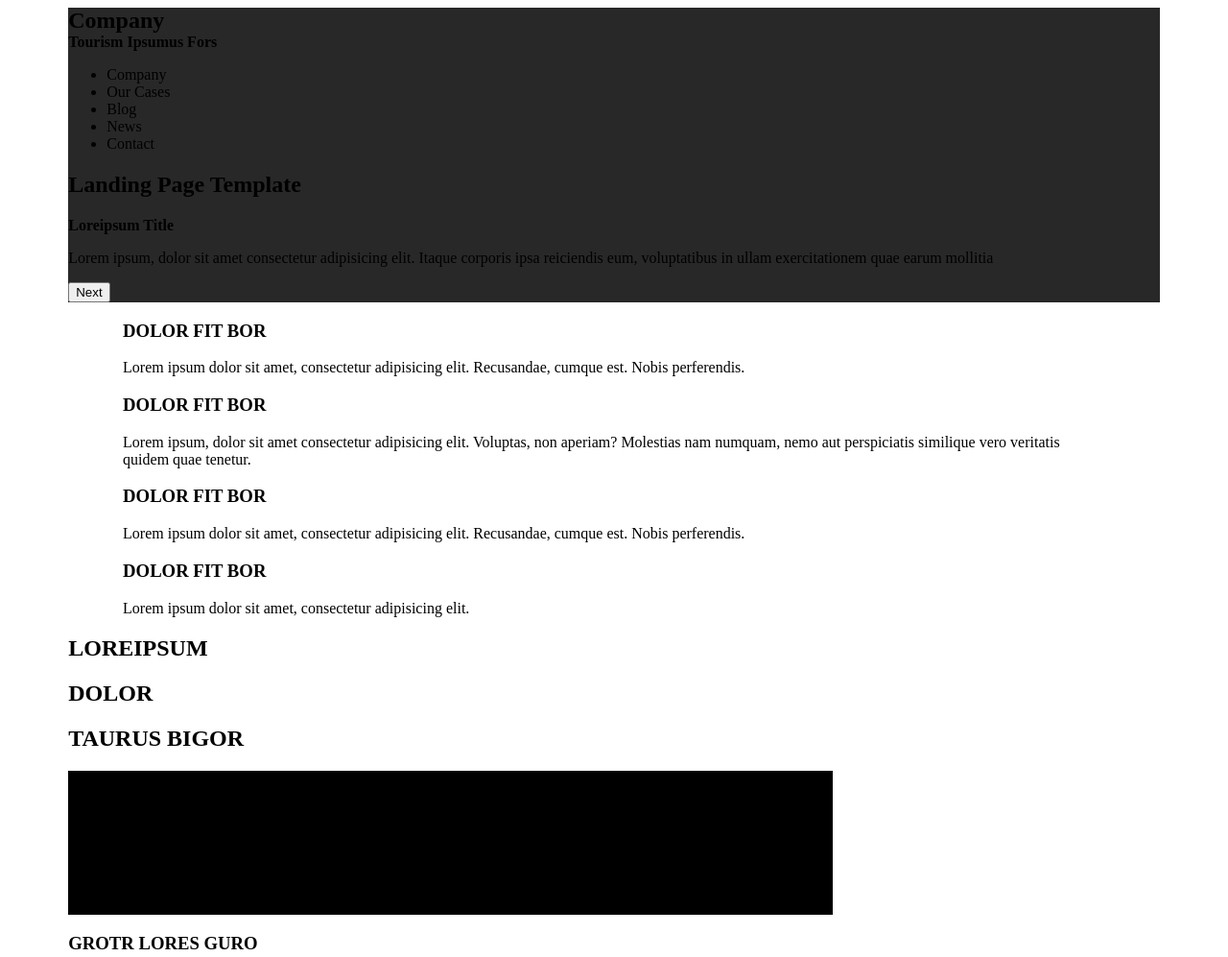
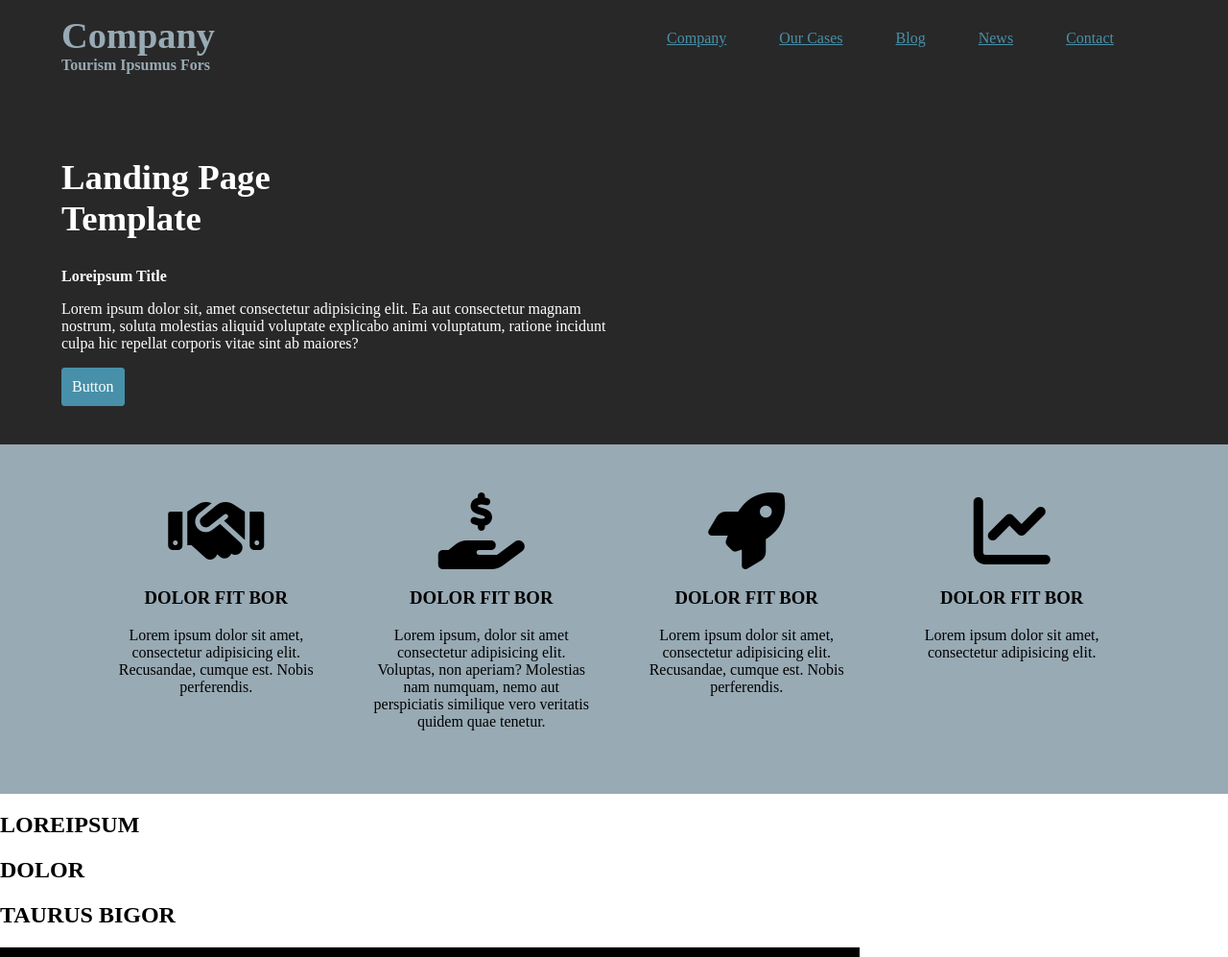
Before and after one commit to TirapatS/Basic-Landing-Page, a plain HTML site: page Basic-Landing-Page/index.html in a window 1280 px wide. Shown: the top 997 px of the page at 96% size. Drawn offline with Linux system fonts and the light colour scheme.

Commit message:
styled header, buttons and hero section. Also made buttons and navbar links have hover effect.

```diff
--- a/Basic-Landing-Page/index.html
+++ b/Basic-Landing-Page/index.html
@@ -6,18 +6,19 @@
     <meta name="viewport" content="width=device-width, initial-scale=1.0">
     <title>Basic Landing Page</title>
     <link rel="stylesheet" href="style.css">
+    <script src="https://kit.fontawesome.com/afe969073b.js" crossorigin="anonymous"></script>
 </head>
 <body>
+    <div class="colorBlack">
         <div class="container">
-        <div class="colorBlack">
-            <header>
+            <header class="header-container">
                 <div class="logo">
                     <div>
                         <h2>Company</h2>
                         <h4>Tourism Ipsumus Fors</h4>
                     </div>
                 </div>
-                <nav>
+                <nav class="navbar">
                     <ul>
                         <li>Company</li>
                         <li>Our Cases</li>
@@ -27,39 +28,47 @@
                     </ul>
                 </nav>
             </header>
-            <section class="heroContainer colorBlack">
+            <section class="heroContainer">
                 <div class="hero">
-                    <div>
                     <h1>Landing Page Template</h1>
                     <h4>Loreipsum Title</h4>
-                        <p>Lorem ipsum, dolor sit amet consectetur adipisicing elit. Itaque corporis ipsa reiciendis eum, voluptatibus in ullam exercitationem quae earum mollitia</p>
-                        <button>Next</button>
+                    <p>Lorem ipsum dolor sit, amet consectetur adipisicing elit. Ea aut consectetur magnam nostrum, soluta molestias aliquid voluptate explicabo animi voluptatum, ratione incidunt culpa hic repellat corporis vitae sint ab maiores?</p>
+                    <div class="button">Button</div>
+                </div>
+
+                <div class="imageHere">
+                    <img src="" alt="">
+                </div>
+            </section>
         </div>
     </div>
-
-                <div class="videoClip"></div>
-            </section>
-        </div>
-
         <body>
-            <section class="allSteps container">
-                <div class="stepOne">
+            <div class="colorGrey">
+                <div class="container">
+                    <section class="followSteps">
+                        <div class="stepOne center">
+                            <i class="fas fa-handshake fa-5x"></i>
                             <h3>DOLOR FIT BOR</h3>
                             <p>Lorem ipsum dolor sit amet, consectetur adipisicing elit. Recusandae, cumque est. Nobis perferendis.</p>
                         </div>
-                <div class="stepTwo">
+                        <div class="stepTwo center">
+                            <i class="fas fa-hand-holding-usd fa-5x"></i>
                             <h3>DOLOR FIT BOR</h3>
                             <p>Lorem ipsum, dolor sit amet consectetur adipisicing elit. Voluptas, non aperiam? Molestias nam numquam, nemo aut perspiciatis similique vero veritatis quidem quae tenetur.</p>
                         </div>
-                <div class="stepThree">
+                        <div class="stepThree center">
+                            <i class="fas fa-rocket fa-5x"></i>
                             <h3>DOLOR FIT BOR</h3>
                             <p>Lorem ipsum dolor sit amet, consectetur adipisicing elit. Recusandae, cumque est. Nobis perferendis.</p>
                         </div>
-                <div class="stepFour">
+                        <div class="stepFour center">
+                            <i class="fas fa-chart-line fa-5x"></i>
                             <h3>DOLOR FIT BOR</h3>
                             <p>Lorem ipsum dolor sit amet, consectetur adipisicing elit.</p>
                         </div>
                     </section>
+                </div>
+            </div>
 
             <section class="moreInfo">
                 <div class="leftSide">
@@ -102,10 +111,19 @@
             </section>
 
             <section class="contactUs">
-                <div>
+                <div class="moreText">
                     <h1>DOLOID FIT AMORUS</h1>
                     <p>Lorem ipsum dolor sit amet consectetur adipisicing elit. Deserunt velit sit quod modi inventore consectetur ab provident amet architecto culpa consequuntur quos magnam commodi soluta harum, accusantium saepe animi facere.</p>
                     <p>Lorem ipsum dolor sit amet, consectetur adipisicing elit. Dolores similique recusandae architecto asperiores suscipit molestias corrupti totam provident modi est quam veritatis deleniti omnis ducimus aliquam error iste, porro laudantium?Lorem ipsum dolor sit amet consectetur adipisicing elit. Sequi eligendi illo provident ad velit esse distinctio quidem eum quos iste. Officia dolorem eum delectus in nam fugiat blanditiis ad aperiam!</p>
+                </div>
+                <div class="sendMessage">
+                    <h2>Send your message</h2>
+                    <p>Lorem ipsum dolor sit amet consectetur adipisicing elit. Cumque nam, dolorum sit distinctio accusantium quos iure.</p>
+
+                    <input type="text" name="fname" id="fname" placeholder="First name..">
+                    <input type="text" name="Email" id="Email" placeholder="Contact mail">
+                    <textarea name="message" id="message" cols="30" rows="10" placeholder="Write here.."></textarea>
+                    <input type="submit" value="Submit" name="" id="">
                 </div>
             </section>
         </body>
@@ -122,8 +140,5 @@
                 </ul>
             </div>
         </footer>
-    </div>
-
-
 </body>
 </html>
--- a/Basic-Landing-Page/style.css
+++ b/Basic-Landing-Page/style.css
@@ -1,3 +1,8 @@
+body {
+    margin: 0;
+    padding: 0;
+}
+
 .colorBlack {
     background-color: #282828;
 }
@@ -6,15 +11,103 @@
     background-color: #4890A9;
 }
 
+.colorGrey {
+    background-color: #98AAB4;
+}
+
 .container {
     width: 90%;
     margin: auto;
+}
+
+.header-container {
+    padding: 15px 0 ;
+    display: flex;
+    justify-content: space-between;
+}
+
+.header-container h2 {
+    font-size: 2.4em;
 }
 
 .logo h2,h4 {
     margin: 0;
 }
 
+.logo {
+    color: #98AAB4;
+}
+
+.navbar {
+    width: 50%;
+}
+
+.navbar ul {
+    padding: 0;
+    display: flex;
+    flex-direction: row;
+    justify-content: space-evenly;
+}
+
+.navbar li {
+    list-style-type: none;
+    text-decoration: underline;
+    color: #4890A9;
+}
+
+.navbar li:hover {
+    padding: 2px 2px;
+    color: white;
+}
+
+.heroContainer {
+    padding: 20px 0;
+    display: flex;
+}
+
+.hero {
+    width: 50%;
+    padding: 20px 0;
+    color: white;
+}
+
+.hero h1{
+    font-size: 2.3rem;
+    width: 50%;
+}
+
+.button {
+    background-color: #4890A9;
+    border: none;
+    color: white;
+    padding: 10px 10px;
+    text-align: center;
+    text-decoration: none;
+    display: inline-block;
+    font-size: 16px;
+    border: 1px solid #4890A9;
+    border-radius: 3px;
+    transition-duration: 0.4s;
+}
+
+.button:hover {
+    background-color: white;
+    color: black;
+}
+
+.followSteps {
+    display: flex;
+    flex-direction: row;
+    justify-content: space-evenly;
+    padding: 50px 0;
+}
+
+.center {
+    width: 20%;
+    text-align: center;
+    justify-content: center;
+    align-items: center;
+}
 
 .moreInfoContainer {
     display: flex;
```
Lines whose indentation alone changed are shown as unchanged.
